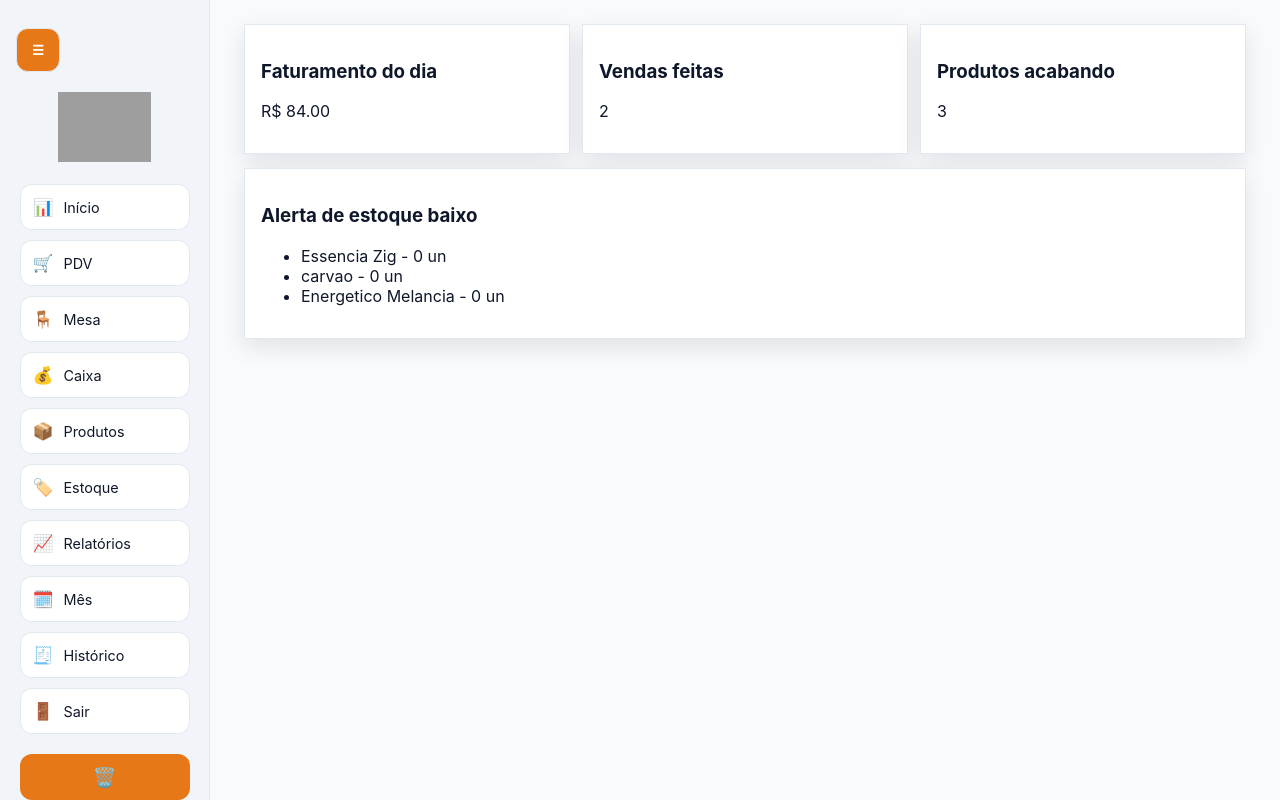
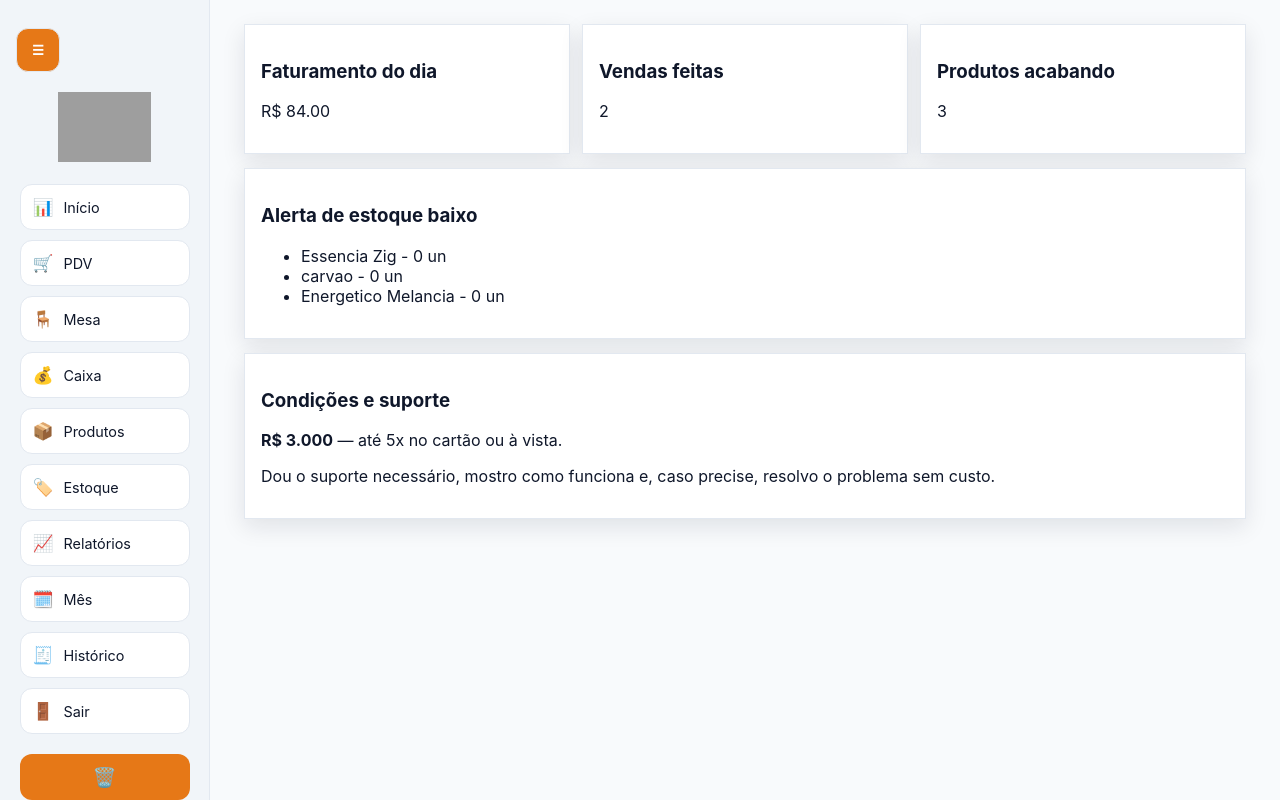
Before and after one commit to NextStagee/Sistemadevendas, a Flask app: page / in a window 1280 px wide. Run offline with Flask 3, Linux system fonts and the light colour scheme; a user stored in the database is signed in; data comes from the database, SQL or seed files in the repository; grey boxes are pictures that could not be loaded.

Commit message:
Adiciona card de condições e suporte no dashboard

```diff
--- a/templates/dashboard.html
+++ b/templates/dashboard.html
@@ -11,4 +11,10 @@
     {% for p in low_stock %}<li>{{ p['name'] }} - {{ p['stock_qty'] }} un</li>{% else %}<li>Nenhum produto com estoque baixo.</li>{% endfor %}
   </ul>
 </section>
+
+<section class="card">
+  <h3>Condições e suporte</h3>
+  <p><strong>R$ 3.000</strong> — até 5x no cartão ou à vista.</p>
+  <p>Dou o suporte necessário, mostro como funciona e, caso precise, resolvo o problema sem custo.</p>
+</section>
 {% endblock %}
```
